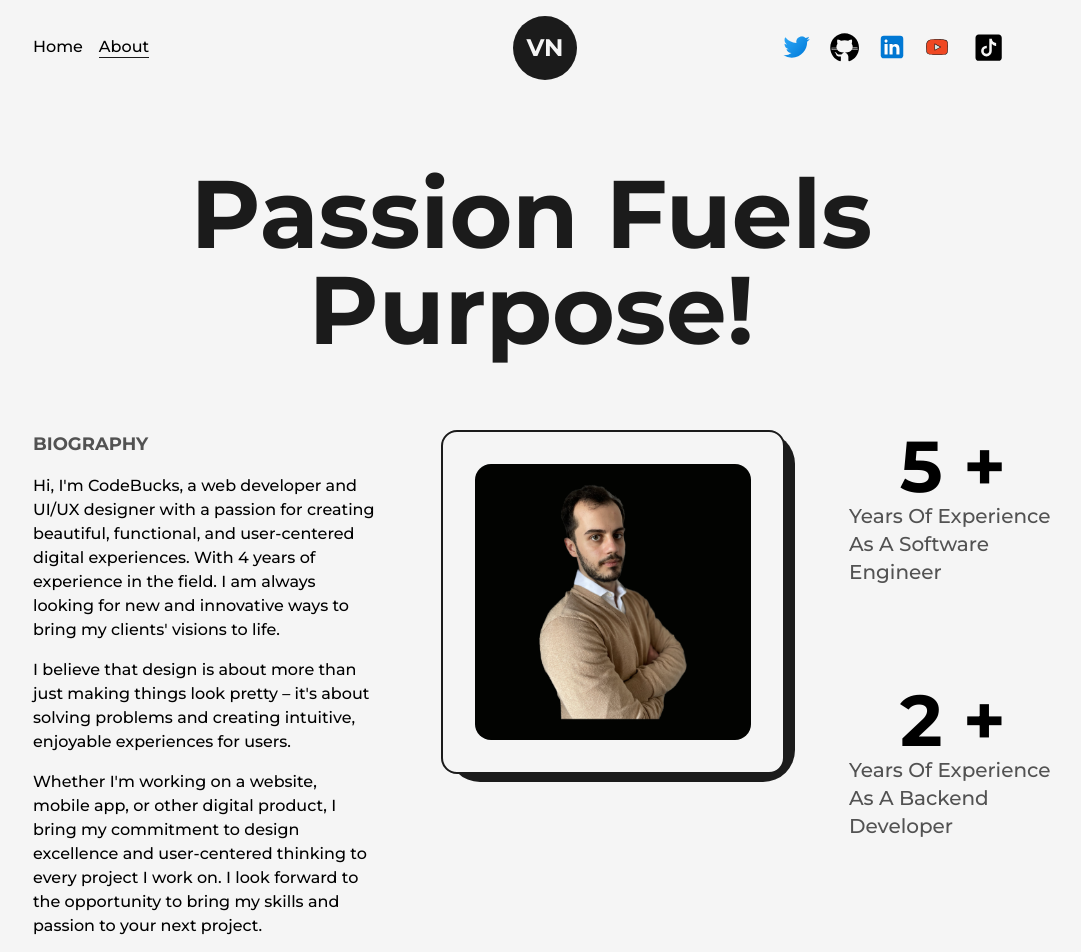
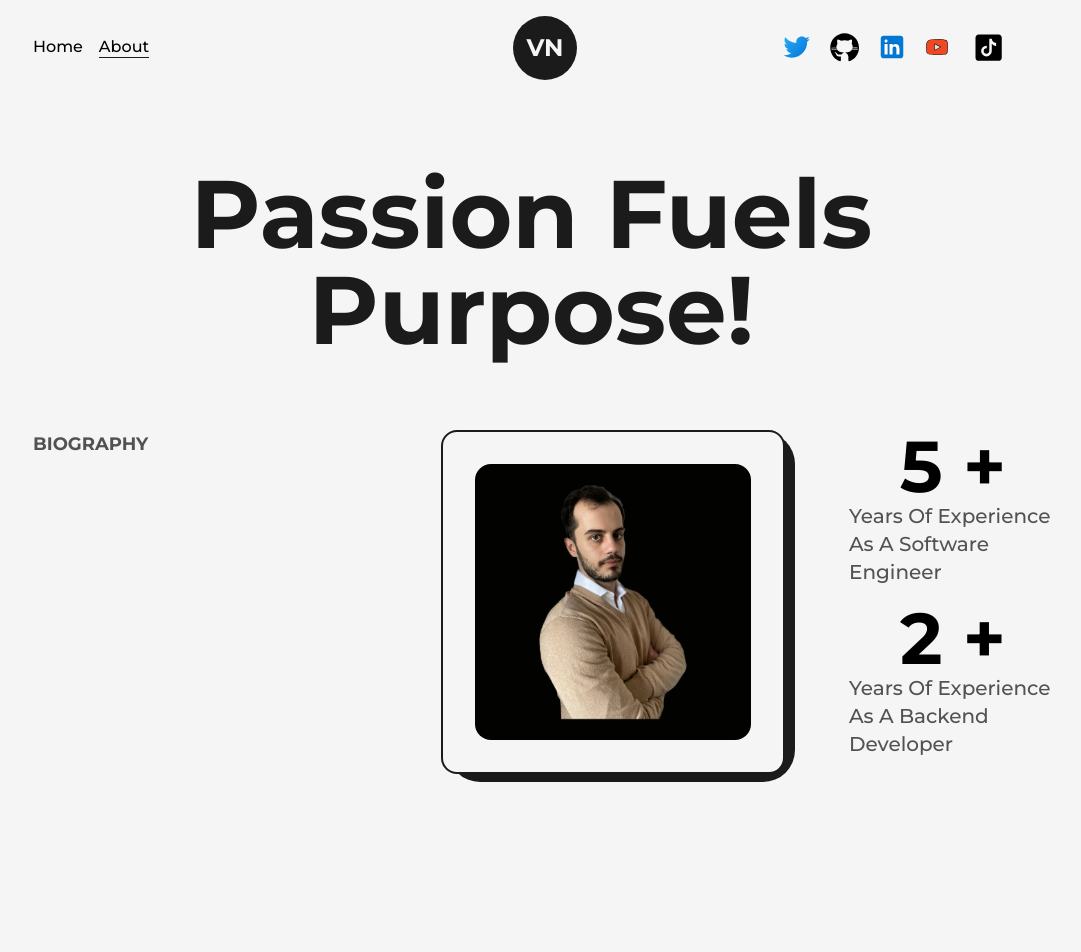
Before and after one commit to mrVladimirN/Portofolio, a Next.js app in the folder portofolio/: page /about in a window 1280 px wide. Shown: the top 952 px of the page, without its empty margins (95-1176 px from the left). Built offline with nearby package versions, Linux system fonts and the light colour scheme.

Commit message:
partial commit

```diff
--- a/portofolio/src/pages/about.tsx
+++ b/portofolio/src/pages/about.tsx
@@ -27,23 +27,13 @@ const about = () => {
                 Biography
               </h2>
               <p className="font-medium">
-                Hi, I'm CodeBucks, a web developer and UI/UX designer with a
-                passion for creating beautiful, functional, and user-centered
-                digital experiences. With 4 years of experience in the field. I
-                am always looking for new and innovative ways to bring my
-                clients' visions to life.
+
               </p>
               <p className=" my-4 font-medium">
-                I believe that design is about more than just making things look
-                pretty – it's about solving problems and creating intuitive,
-                enjoyable experiences for users.
+
               </p>
               <p className="font-medium">
-                Whether I'm working on a website, mobile app, or other digital
-                product, I bring my commitment to design excellence and
-                user-centered thinking to every project I work on. I look
-                forward to the opportunity to bring my skills and passion to
-                your next project.
+
               </p>
             </div>
             <div
```
